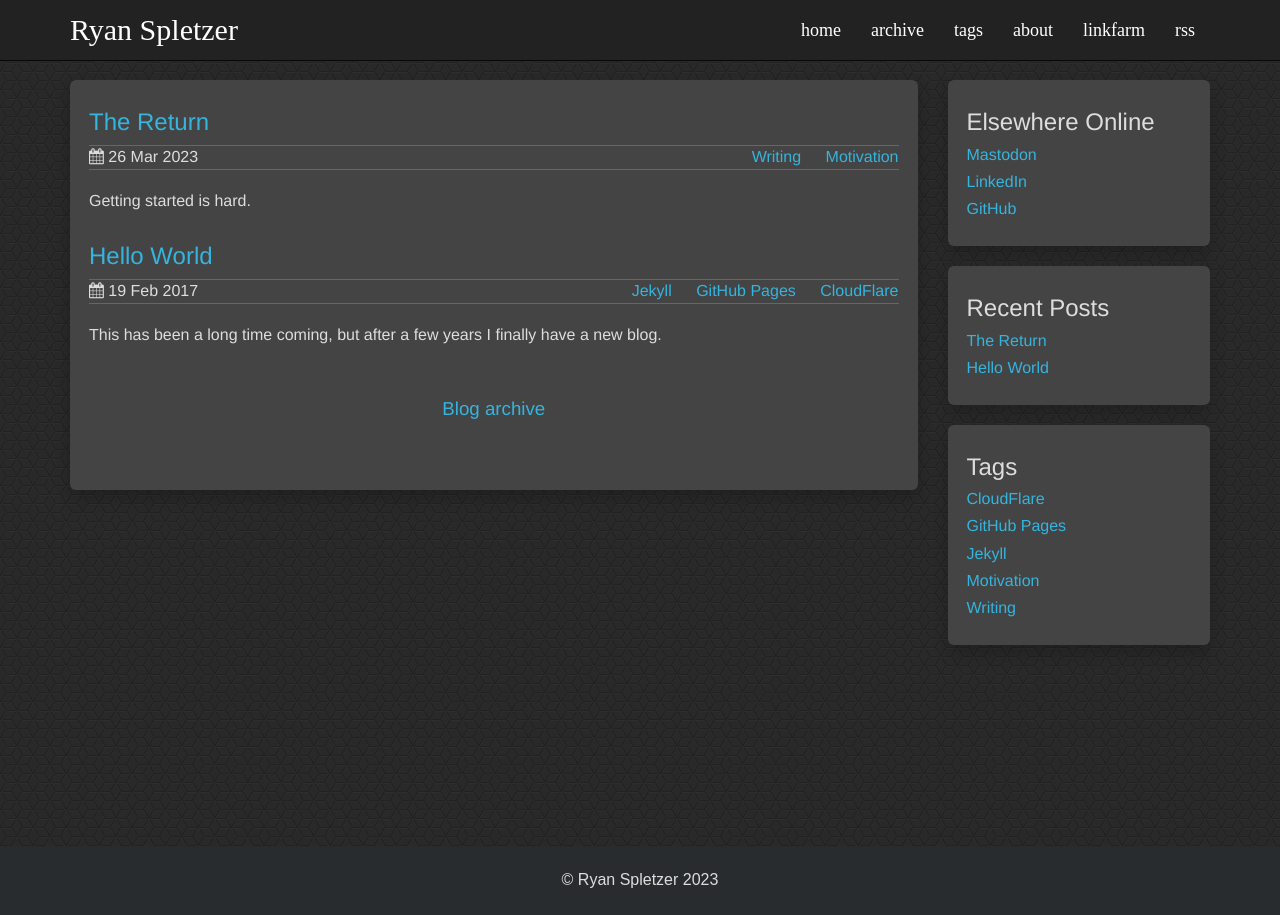
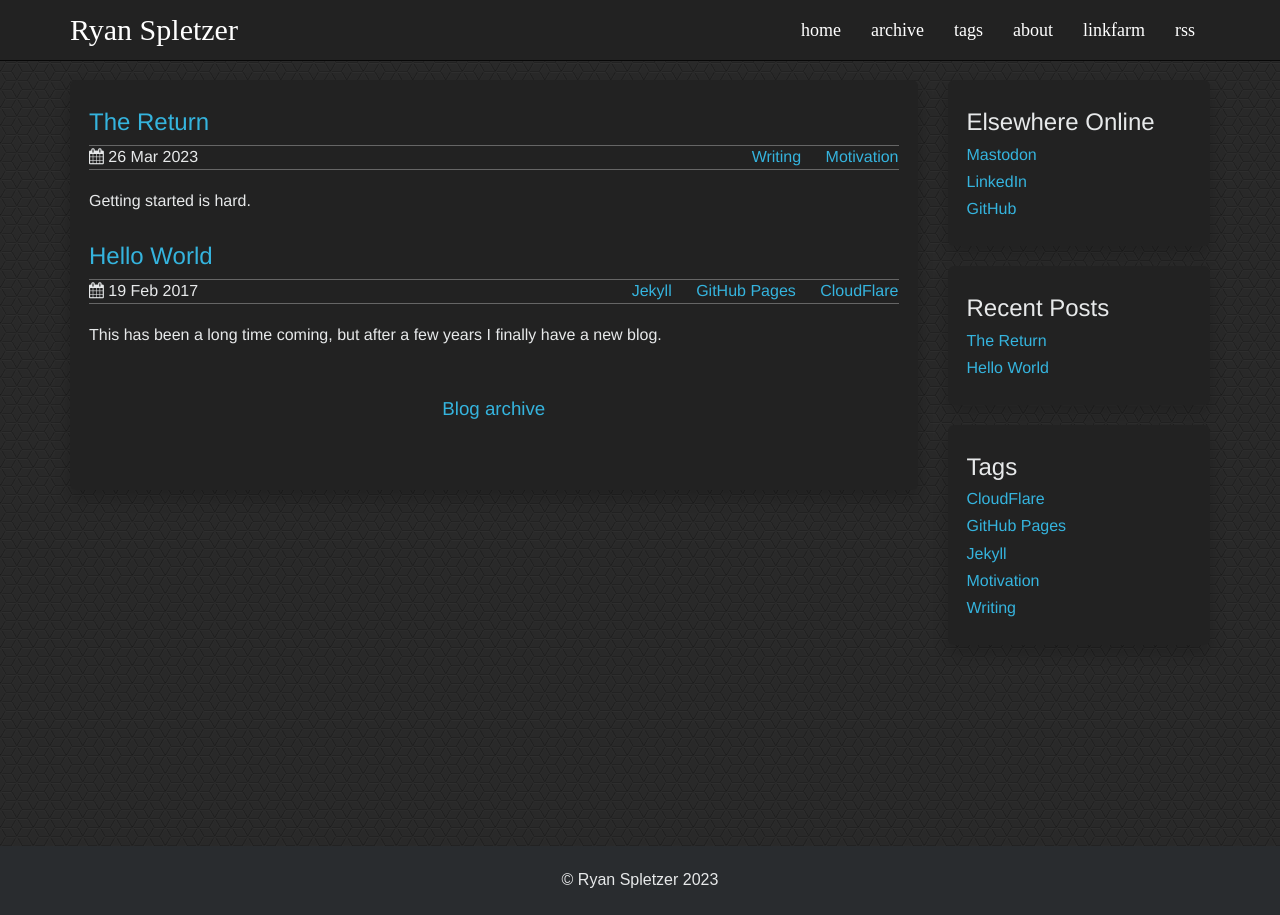
Before and after one commit to ryanspletzer/ryanspletzer.github.io, a Jekyll site: the page built from index.html, in a window 1280 px wide. Built offline with Jekyll 4.4.1, drawn with Linux system fonts in a browser that asks for light colours.

Commit message:
Adjust styling

```diff
--- a/css/theme.scss
+++ b/css/theme.scss
@@ -24,9 +24,9 @@ $accent-color: #35B4DE;  // bluish
 //$accent-color: #D2E354;  // yellowish
 //$accent-color: #52B54B;  // green
 
-$font-color: #dddddd;
+$font-color: rgb(231, 233, 234);
 $background-color: #292929;
-$post-panel-color: #444;
+$post-panel-color: #222;
 $footer-background-color: #292c2f;
 $note-color: #87CEFA;
 $warning-color: #ffff00;
```
